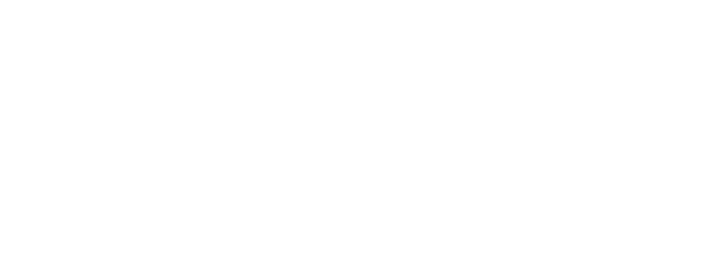
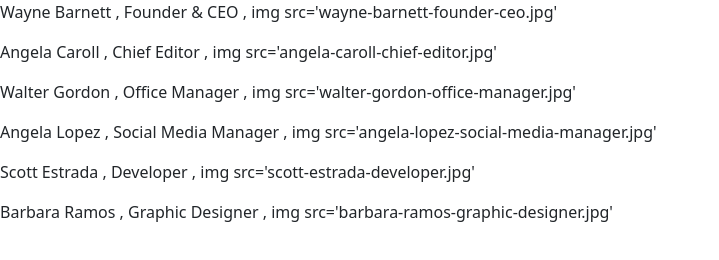
Before and after one commit to Gianmarco-Leone/js-our-team, a plain HTML site: page index.html in a window 1280 px wide. Shown: the whole page, without its empty margins (0-719 px from the left). Drawn offline with nearby package versions, Linux system fonts and the light colour scheme.

Commit message:
add string in DOM

```diff
--- a/index.html
+++ b/index.html
@@ -23,6 +23,10 @@
 
 <body>
 
+    <div id="container">
+
+    </div>
+
 </body>
 
 </html>
--- a/js/main.js
+++ b/js/main.js
@@ -29,41 +29,46 @@
 
 // SVOLGIMENTO:
 
+const containerEl = document.getElementById("container");
+
 // Creo array membri del team
 const teamMembers = [
     {
         name: "Wayne Barnett",
         role: "Founder & CEO",
-        photo: "<img src='wayne-barnett-founder-ceo.jpg'>"
+        photo: "img src='wayne-barnett-founder-ceo.jpg'"
     },
     {
         name: "Angela Caroll",
         role: "Chief Editor",
-        photo: "<img src='angela-caroll-chief-editor.jpg'>"
+        photo: "img src='angela-caroll-chief-editor.jpg'"
     },
     {
         name: "Walter Gordon",
         role: "Office Manager",
-        photo: "<img src='walter-gordon-office-manager.jpg'>"
+        photo: "img src='walter-gordon-office-manager.jpg'"
     },
     {
         name: "Angela Lopez",
         role: "Social Media Manager",
-        photo: "<img src='angela-lopez-social-media-manager.jpg'>"
+        photo: "img src='angela-lopez-social-media-manager.jpg'"
     },
     {
         name: "Scott Estrada",
         role: "Developer",
-        photo: "<img src='scott-estrada-developer.jpg'>"
+        photo: "img src='scott-estrada-developer.jpg'"
     },
     {
         name: "Barbara Ramos",
         role: "Graphic Designer",
-        photo: "<img src='barbara-ramos-graphic-designer.jpg'>"
+        photo: "img src='barbara-ramos-graphic-designer.jpg'"
     }
 ];
 
 // Stampare su console PER OGNI membro del team le informazioni
 for (let teamMember of teamMembers) {
     console.log(teamMember);
+    containerEl.innerHTML += `
+    <p> ${teamMember.name} , ${teamMember.role} , ${teamMember.photo}
+    `
 }
```
